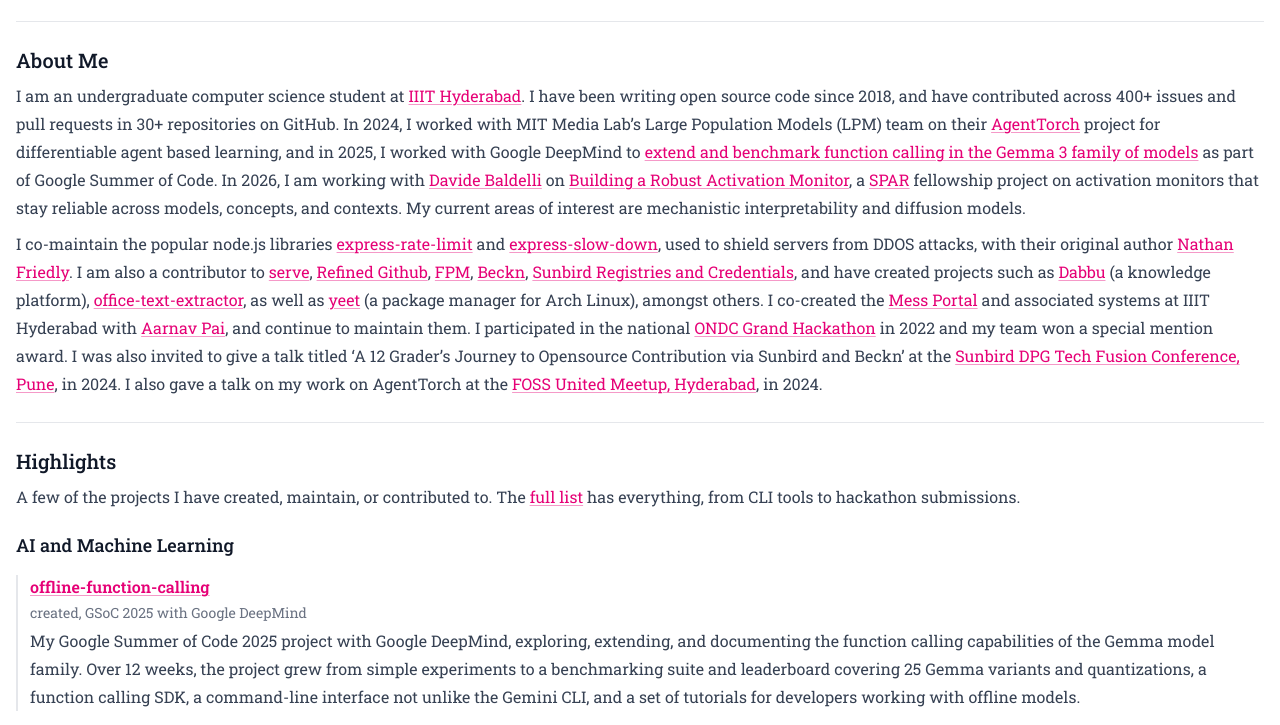
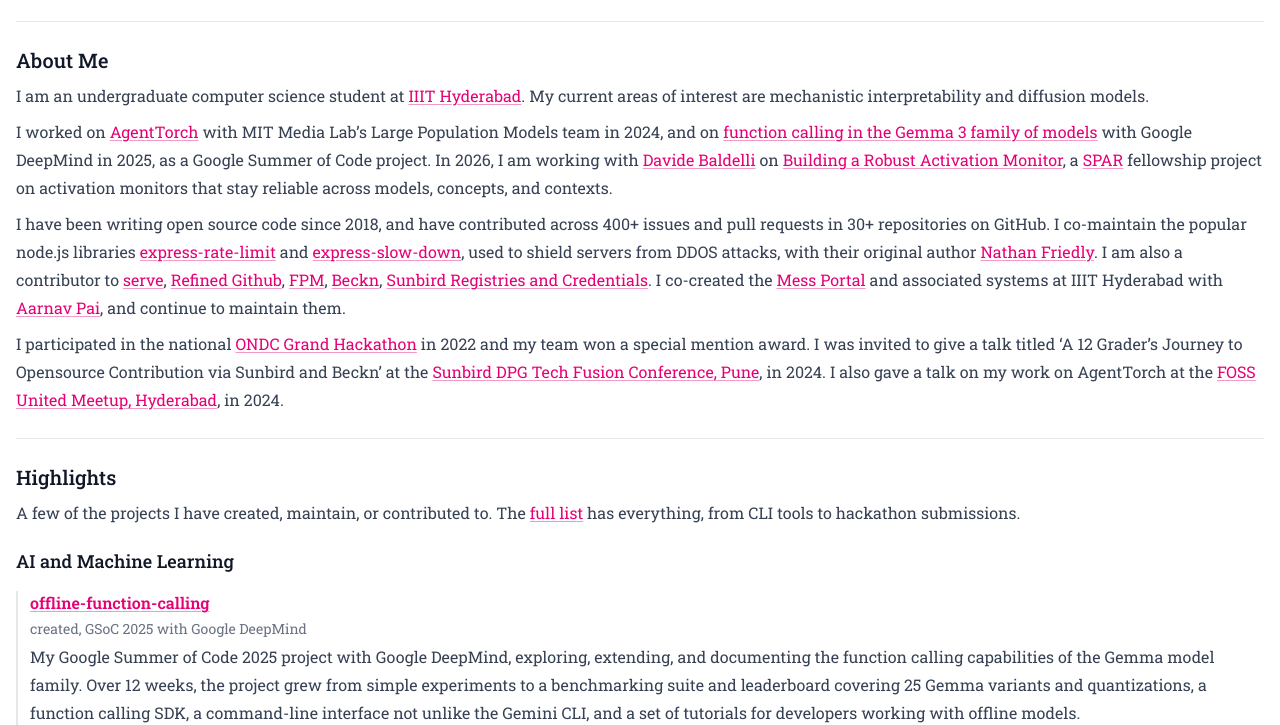
Before and after one commit to gamemaker1/gamemaker1.github.io, an Astro site: page / in a window 1280 px wide. Shown: the part 99-824 px from the top of the page. Built offline with nearby package versions, Linux system fonts and the light colour scheme; Astro itself is replaced by a stand-in of ours.

Commit message:
fix: improve about

```diff
--- a/source/markdown/about.md
+++ b/source/markdown/about.md
@@ -1,37 +1,34 @@
 ## About Me
 
 I am an undergraduate computer science student at
-[IIIT Hyderabad](https://www.iiit.ac.in). I have been writing open
-source code since 2018, and have contributed across 400+ issues and pull
-requests in 30+ repositories on GitHub. In 2024, I worked with MIT Media
-Lab's Large Population Models (LPM) team on their
-[AgentTorch](#agent-torch) project for differentiable agent based
-learning, and in 2025, I worked with Google DeepMind to
-[extend and benchmark function calling in the Gemma 3 family of models](/projects/offline-function-calling)
-as part of Google Summer of Code. In 2026, I am working with
-[Davide Baldelli](https://dundalia.github.io) on
+[IIIT Hyderabad](https://www.iiit.ac.in). My current areas of interest
+are mechanistic interpretability and diffusion models.
+
+I worked on [AgentTorch](#agent-torch) with MIT Media Lab's Large
+Population Models team in 2024, and on
+[function calling in the Gemma 3 family of models](/projects/offline-function-calling)
+with Google DeepMind in 2025, as a Google Summer of Code project. In
+2026, I am working with [Davide Baldelli](https://dundalia.github.io) on
 [Building a Robust Activation Monitor](https://sparai.org/projects/f26/recEOHVc40u0mglPU),
 a [SPAR](https://sparai.org) fellowship project on activation monitors
-that stay reliable across models, concepts, and contexts. My current
-areas of interest are mechanistic interpretability and diffusion models.
+that stay reliable across models, concepts, and contexts.
 
-I co-maintain the popular node.js libraries
+I have been writing open source code since 2018, and have contributed
+across 400+ issues and pull requests in 30+ repositories on GitHub. I
+co-maintain the popular node.js libraries
 [express-rate-limit](#express-rate-limit) and
 [express-slow-down](#express-slow-down), used to shield servers from
 DDOS attacks, with their original author
 [Nathan Friedly](https://github.com/nfriedly). I am also a contributor
 to [serve](#serve), [Refined Github](#refined-github), [FPM](#fpm),
-[Beckn](#beckn), [Sunbird Registries and Credentials](#sunbird-rc), and
-have created projects such as
-[Dabbu](/projects/#dabbu-knowledge-platform) (a knowledge platform),
-[office-text-extractor](/projects/#office-text-extractor), as well as
-[yeet](/projects/#yeet) (a package manager for Arch Linux), amongst
-others. I co-created the [Mess Portal](https://mess.iiit.ac.in) and
-associated systems at IIIT Hyderabad with
-[Aarnav Pai](https://github.com/arnu515), and continue to maintain them.
+[Beckn](#beckn), [Sunbird Registries and Credentials](#sunbird-rc). I
+co-created the [Mess Portal](https://mess.iiit.ac.in) and associated
+systems at IIIT Hyderabad with [Aarnav Pai](https://github.com/arnu515),
+and continue to maintain them.
+
 I participated in the national
 [ONDC Grand Hackathon](/projects/#ondc-grand-hackathon) in 2022 and my
-team won a special mention award. I was also invited to give a talk
+team won a special mention award. I was invited to give a talk
 titled 'A 12 Grader's Journey to Opensource Contribution via Sunbird and
 Beckn' at the
 [Sunbird DPG Tech Fusion Conference, Pune](https://lu.ma/kinhufit),
```
